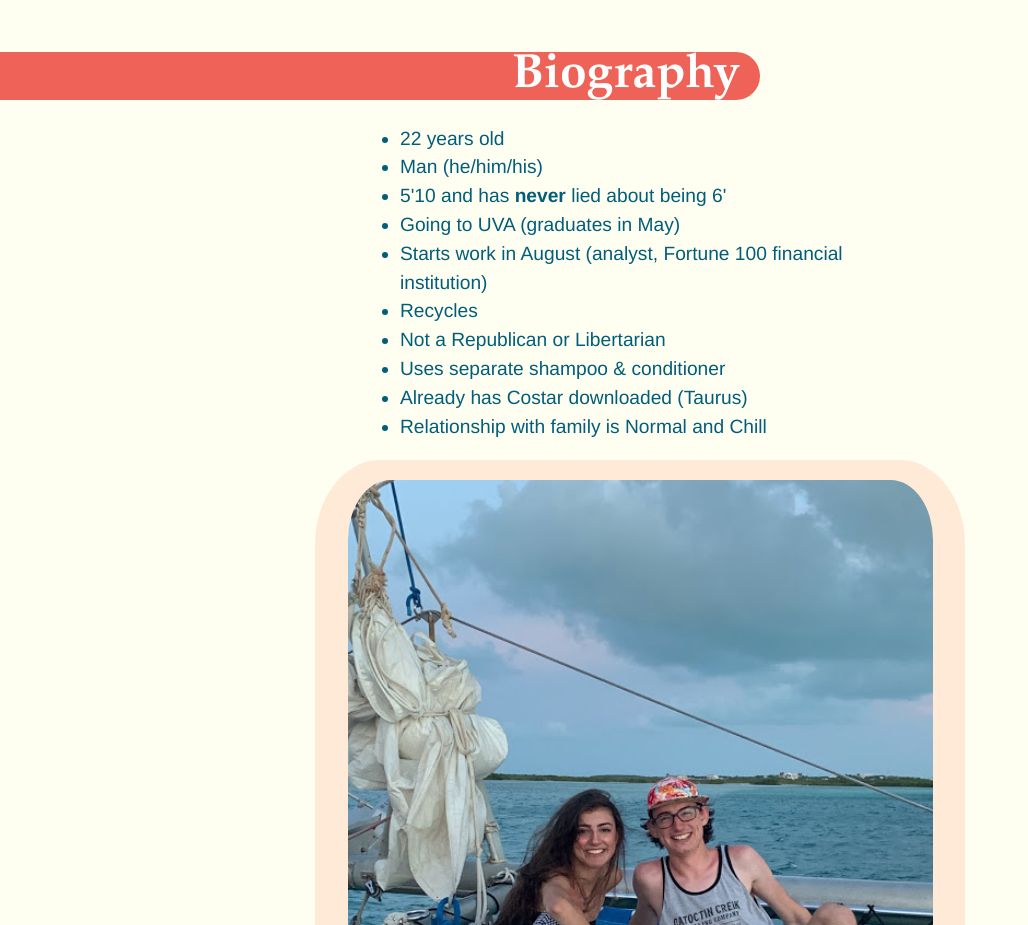
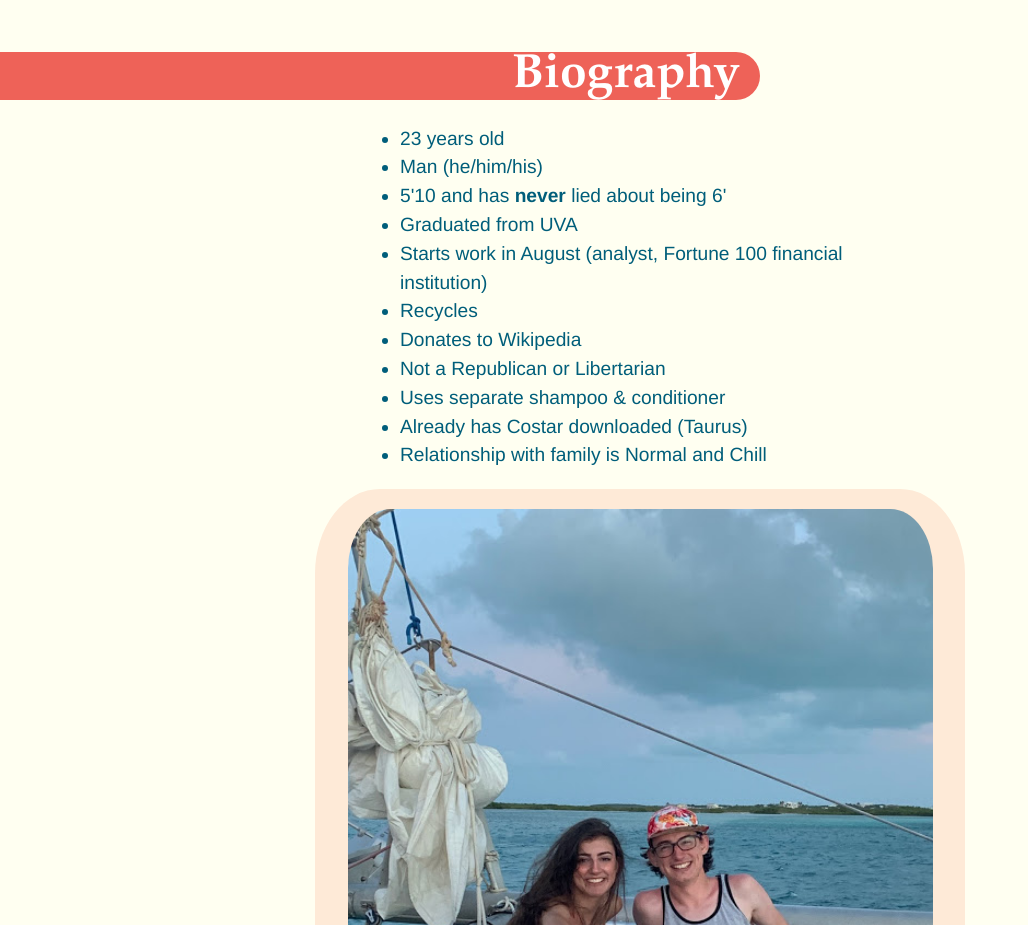
Before and after one commit to rhymeswithvocal/date-me, a plain HTML site: page index.html in a window 1280 px wide. Shown: the part 1153-2078 px from the top of the page, without its empty margins (0-1028 px from the left). Drawn offline with Linux system fonts and the light colour scheme.

Commit message:
time passed

```diff
--- a/index.html
+++ b/index.html
@@ -18,12 +18,13 @@
 
 <h2><span class="blonk">Biography</span></h2>
 <ul class="bulls">
-    <li>22 years old</li>
+    <li>23 years old</li>
     <li>Man (he/him/his)</li>
     <li>5'10 and has <b>never</b> lied about being 6'</li>
-    <li>Going to UVA (graduates in May)</li>
+    <li>Graduated from UVA</li>
     <li>Starts work in August (analyst, Fortune 100 financial institution)</li>
     <li>Recycles</li>
+    <li>Donates to Wikipedia</li>
     <li>Not a Republican or Libertarian</li>
     <li>Uses separate shampoo &amp; conditioner</li>
     <li>Already has Costar downloaded (Taurus)</li>
```
